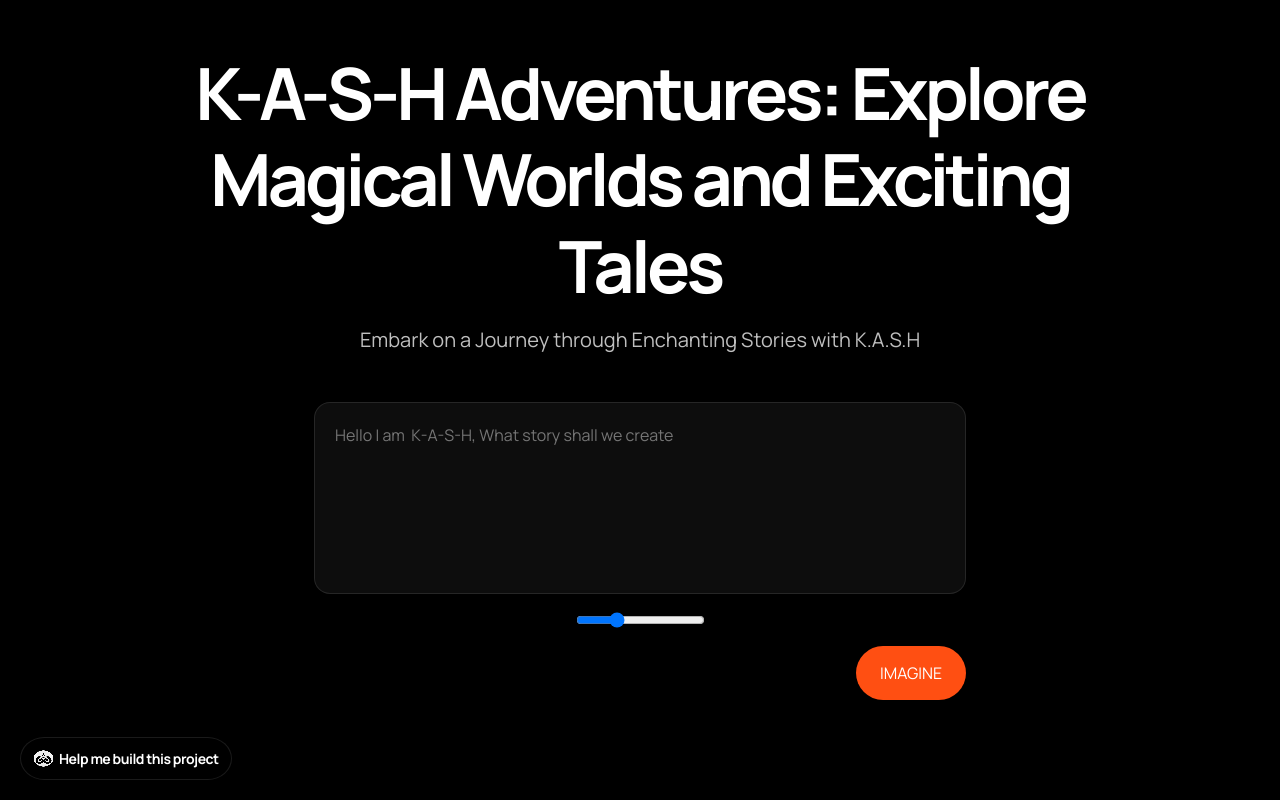
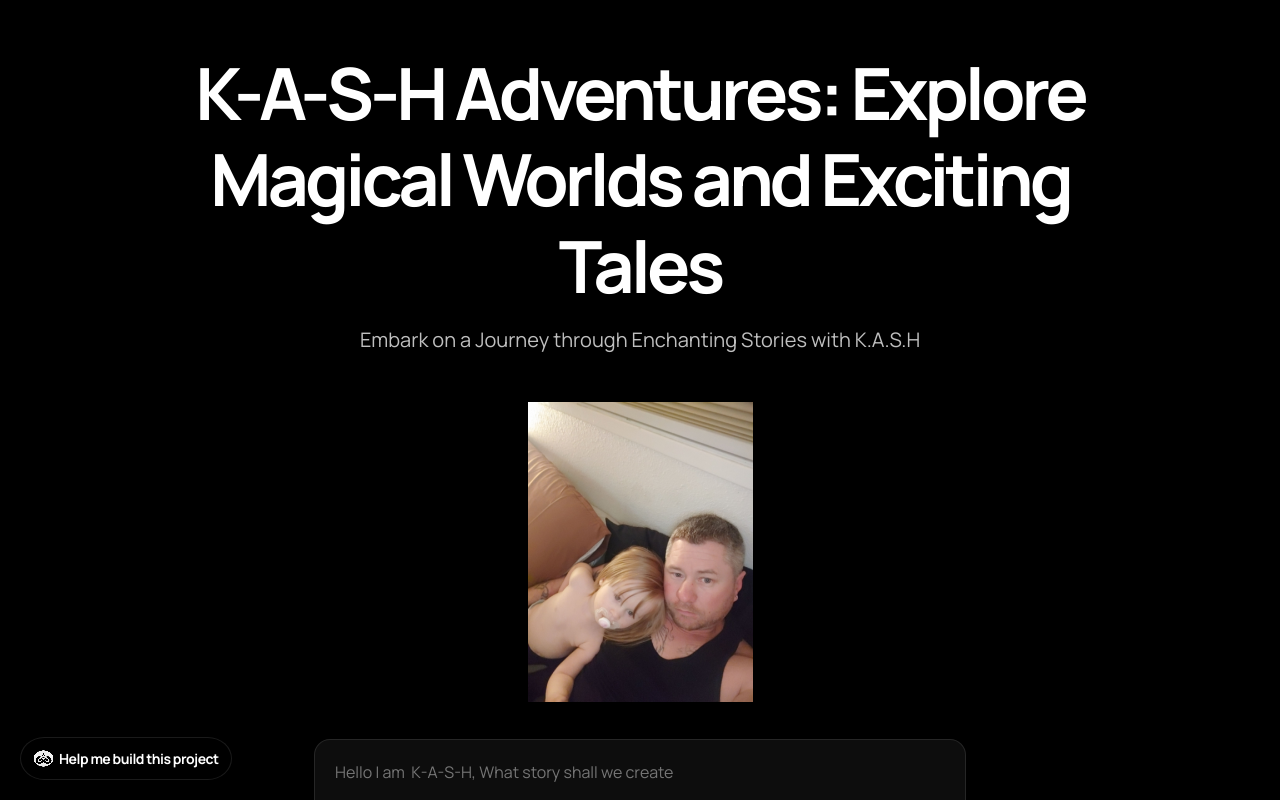
Before and after one commit to dustink40/KASH-Story-Bot, a Next.js app: page / in a window 1280 px wide. Built offline with nearby package versions, Linux system fonts and the light colour scheme.

Commit message:
added liogo

```diff
--- a/pages/index.js
+++ b/pages/index.js
@@ -2,6 +2,7 @@ import { useEffect } from 'react';
 import Head from 'next/head';
 import Image from 'next/image';
 import buildspaceLogo from '../assets/Group 71.png';
+import kashLogo from '../assets/kash-logo.png';
 import { useState } from 'react';
 
 const Home = () => {
@@ -135,6 +136,9 @@ const Home = () => {
             <h2>Embark on a Journey through Enchanting Stories with K.A.S.H</h2>
           </div>
         </div>
+        <div classname="logo-container">
+          <Image src={kashLogo} alt="Baby girl" />
+        </div>
         <audio
           src={`/kash2.mp3`}
           onCanPlay={(e) => e.target.volume = 0.2}
```
